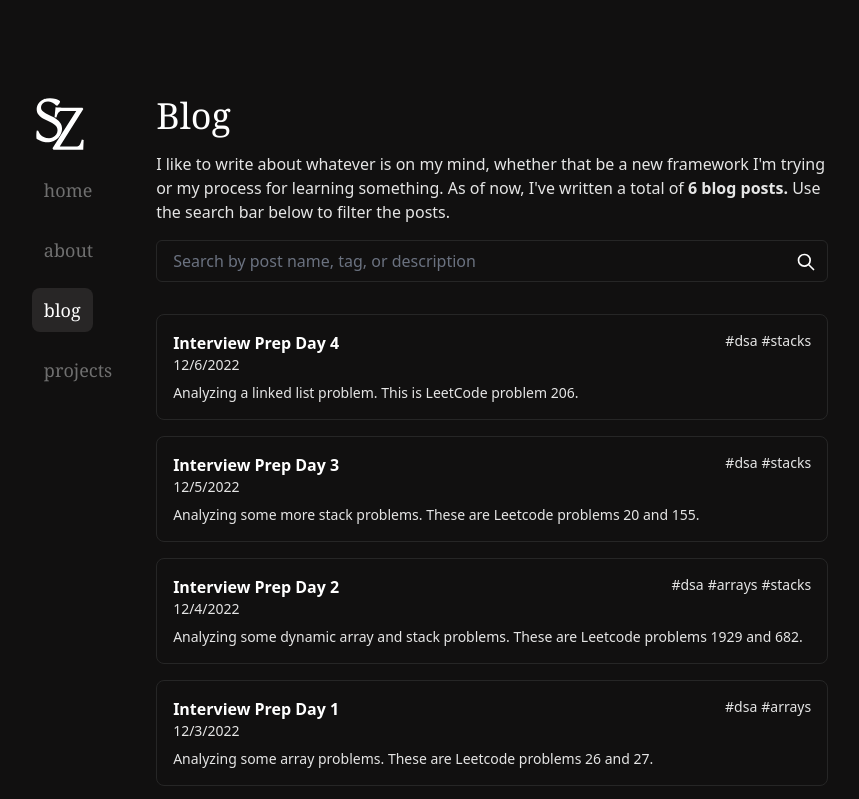
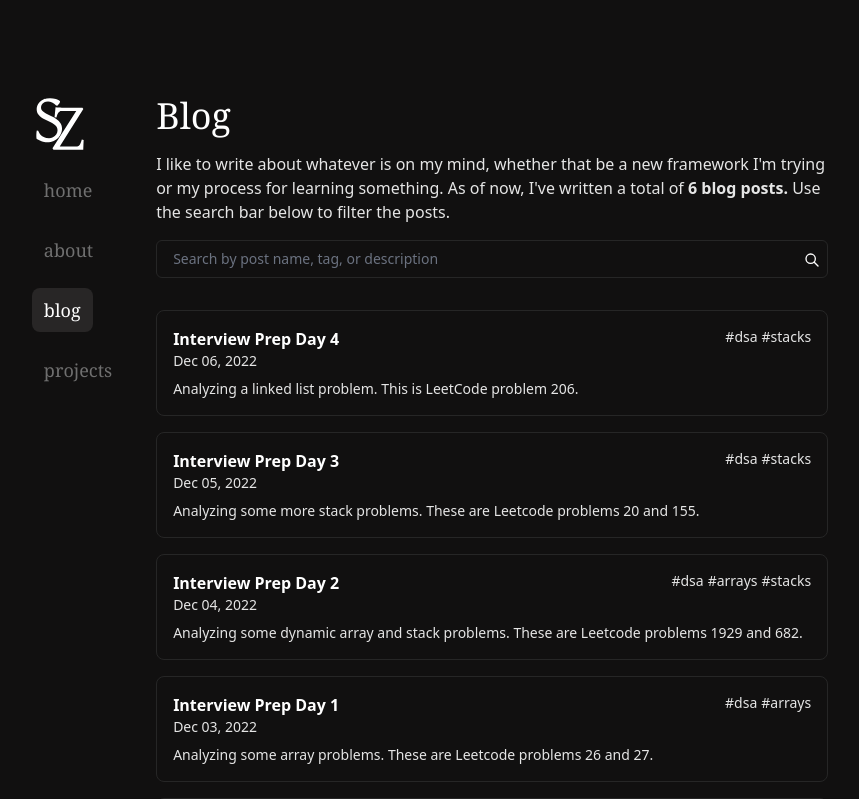
Before and after one commit to zhao-stanley/szhao.dev, a Next.js app: page /blog in a window 1280 px wide. Shown: the top 799 px of the page, without its empty margins (210-1069 px from the left). Built offline with nearby package versions, Linux system fonts and the light colour scheme; a web font is replaced by a local one.

Commit message:
Update index.js

```diff
--- a/src/pages/blog/index.js
+++ b/src/pages/blog/index.js
@@ -53,17 +53,17 @@ export default function Blog({ data }) {
             <span className="font-bold">{allPosts.length} blog posts.</span> Use
             the search bar below to filter the posts.
           </p>
-          <div className="relative w-full">
+          <div className="relative w-full flex flex-row items-center">
             <input
               aria-label="Search by post name, tag, or description"
               type="text"
               value={searchValue}
               onChange={(e) => setSearchValue(e.target.value)}
               placeholder="Search by post name, tag, or description"
-              className="block w-full rounded-md border bg-transparent pl-4 pr-10 py-2 focus:ring-primary-500 border-neutral-800 text-white"
+              className="block w-full rounded-md border bg-transparent text-xs sm:text-sm pl-4 pr-8 py-2 focus:ring-primary-500 border-neutral-800 text-white"
             />
             <svg
-              className="absolute right-3 top-3 h-5 w-5 text-white"
+              className="absolute right-2 top-3 h-4 w-4 text-white"
               xmlns="http://www.w3.org/2000/svg"
               fill="none"
               viewBox="0 0 24 24"
@@ -89,16 +89,19 @@ export default function Blog({ data }) {
                 <div className="flex flex-row w-full justify-between items-start">
                   <span className="text-white font-semibold">{p.title}</span>
                   <span className="flex flex-row gap-1 items-center text-xs sm:text-sm">
-                    {p.genre.map((g) => (
-                      <Link
-                        className="hover:brightness-50 hover:font-bold transition-all duration-300"
-                        href={`/blog?genre=${g}`}
-                        key={key}
-                      >{`#${g}`}</Link>
+                    {p.genre.map((g, gkey) => (
+                      <span key={gkey}>{`#${g}`}</span>
                     ))}
                   </span>
                 </div>
-                <span className="text-xs sm:text-sm">{p.date}</span>
+                <span className="text-xs sm:text-sm">
+                  {new Date(p.date).toLocaleString("en-US", {
+                    timeZone: "UTC",
+                    year: "numeric",
+                    month: "short",
+                    day: "2-digit",
+                  })}
+                </span>
               </div>
               <span className="max-w-max truncate text-xs sm:text-sm">
                 {p.desc}
```
